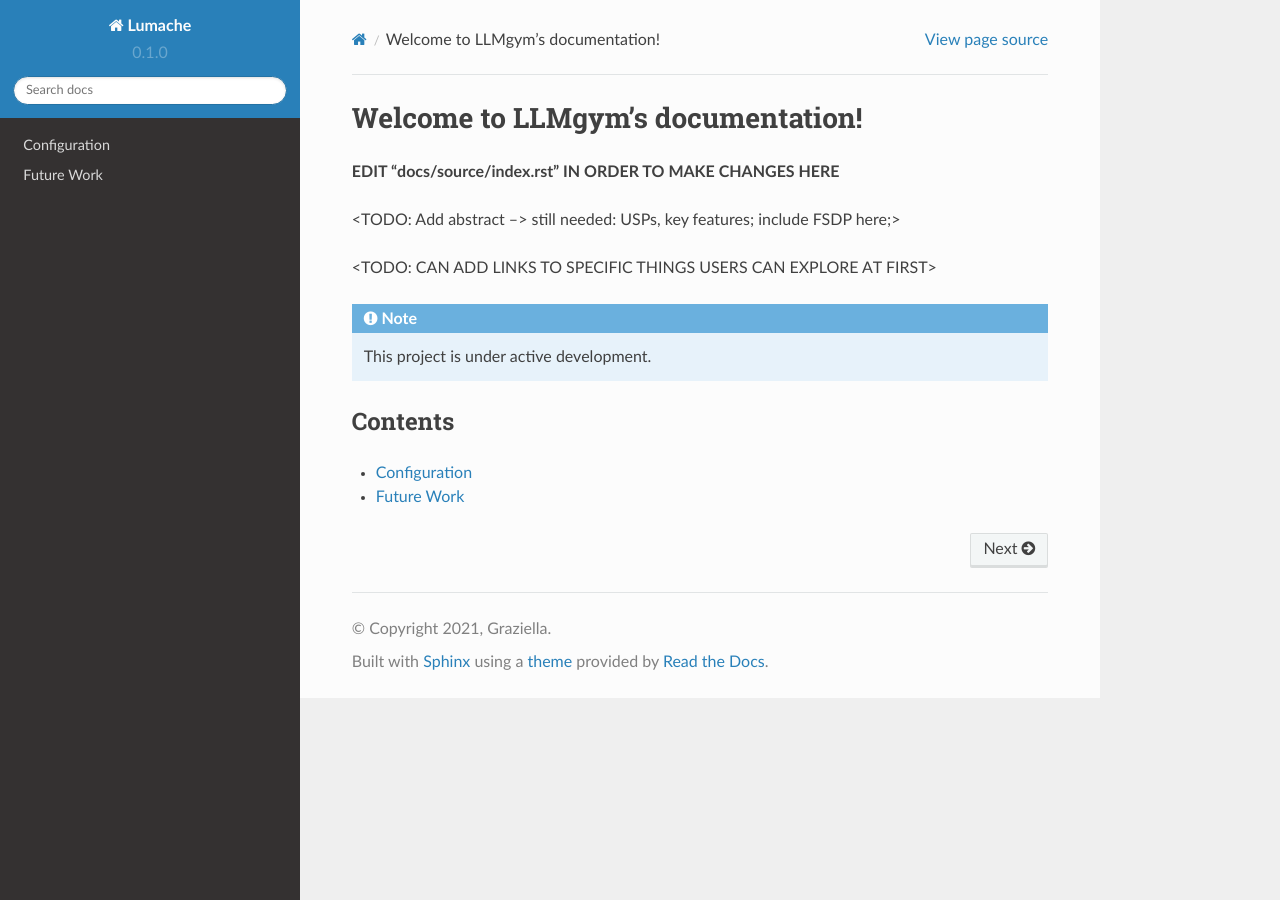
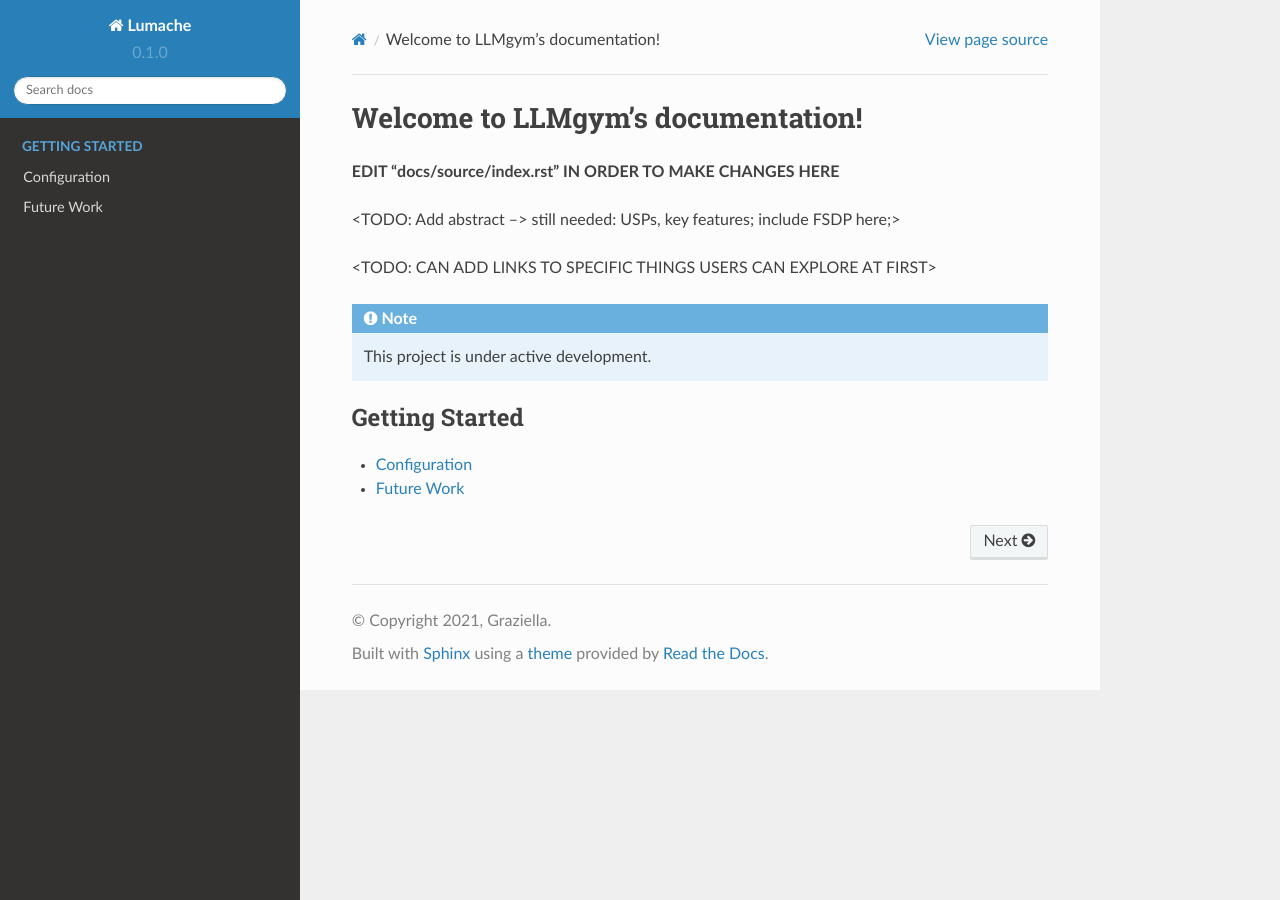
Before and after one commit to manasMauryax/rtd-tutorial, a Sphinx documentation site: the page built from docs/source/index.rst, in a window 1280 px wide. Built offline with Sphinx 7.4.7 and the Read the Docs theme 2.0.0, drawn with Linux system fonts in a browser that asks for light colours; pages that are not in the unit, such as notebooks, are missing from menus.

Commit message:
Update index.rst

```diff
--- a/docs/source/index.rst
+++ b/docs/source/index.rst
@@ -12,10 +12,8 @@ Welcome to LLMgym's documentation!
 
    This project is under active development.
 
-Contents
---------
-
 .. toctree::
+   :caption: Getting Started
 
    quickstart
    configuration
```
